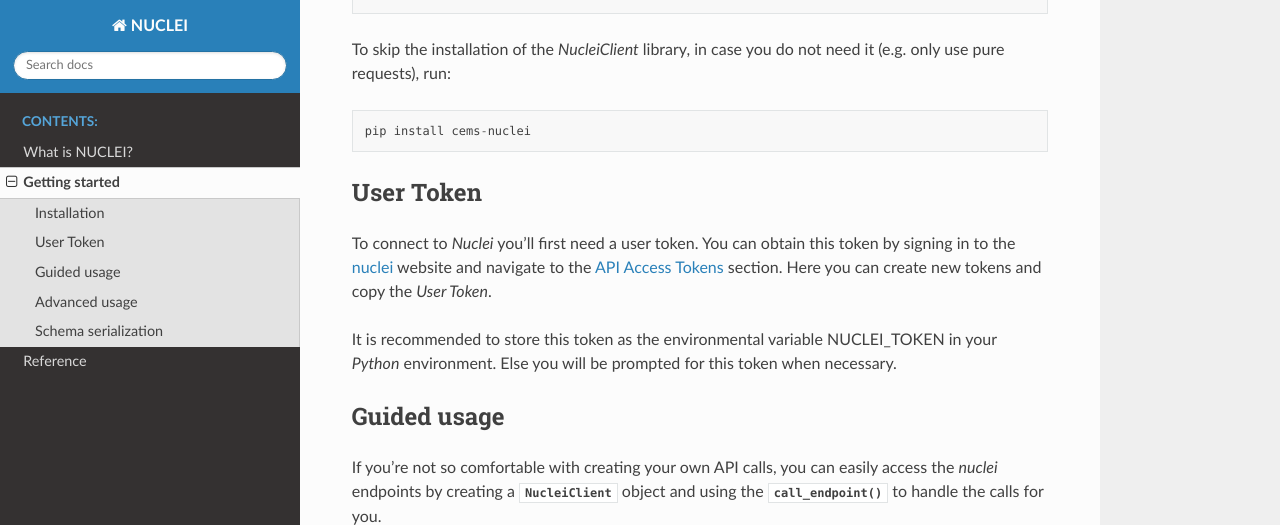
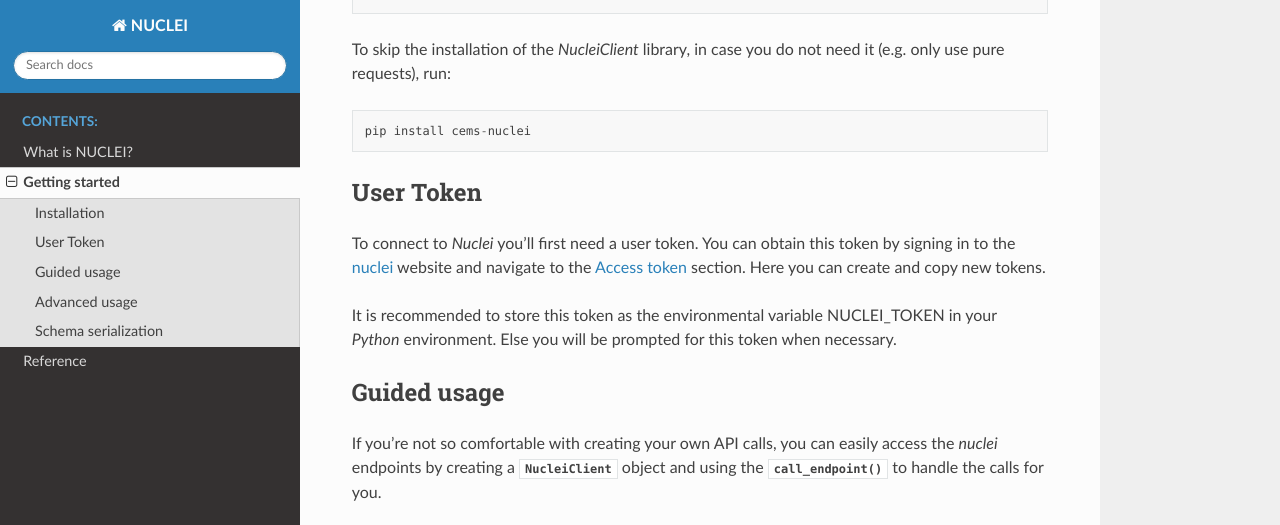
Before and after one commit to cemsbv/nuclei, a Sphinx documentation site: the page built from docs/tree/getting_started.rst, in a window 1280 px wide and 900 px high, scrolled down 461 px, cut to the strip 0-525 px from the top of the window. Built offline with Sphinx 7.4.7 and the Read the Docs theme 3.1.0, drawn with Linux system fonts in a browser that asks for light colours; the version number is read from the project's files by our own code.

```diff
--- a/docs/tree/getting_started.rst
+++ b/docs/tree/getting_started.rst
@@ -31,8 +31,8 @@ User Token
 To connect to `Nuclei` you'll first need a user token. You can obtain
 this token by signing in to the `nuclei <https://nuclei.cemsbv.io/>`_
 website and navigate to the
-`API Access Tokens <https://nuclei.cemsbv.io/admin/access-token>`_
-section. Here you can create new tokens and copy the `User Token`.
+`Access token <https://nuclei.cemsbv.io/admin/access-token>`_
+section. Here you can create and copy new tokens.
 
 It is recommended to store this token as the environmental variable
 NUCLEI_TOKEN in your `Python` environment. Else you will be prompted
```
Also changed, not shown: other parts of docs/tree/getting_started.rst (+1 -1 lines).
